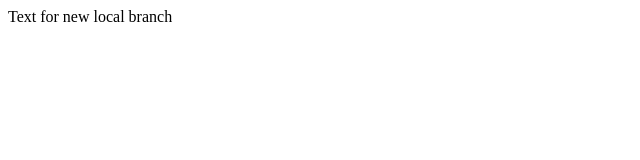
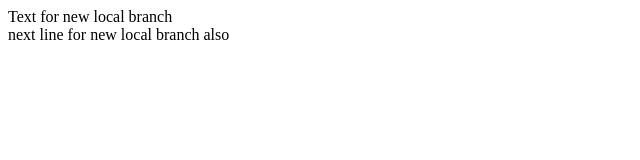
Before and after one commit to emiliusbp/test, a plain HTML site: page new.html in a window 1280 px wide. Shown: the whole page, without its empty margins (0-640 px from the left). Drawn offline with Linux system fonts and the light colour scheme.

Commit message:
Next commit for local branch

```diff
--- a/new.html
+++ b/new.html
@@ -3,6 +3,7 @@
 
 	</head>
 	<body>
-		Text for new local branch
+		Text for new local branch<br/>
+		next line for new local branch also
 	</body>
 </html>
```
